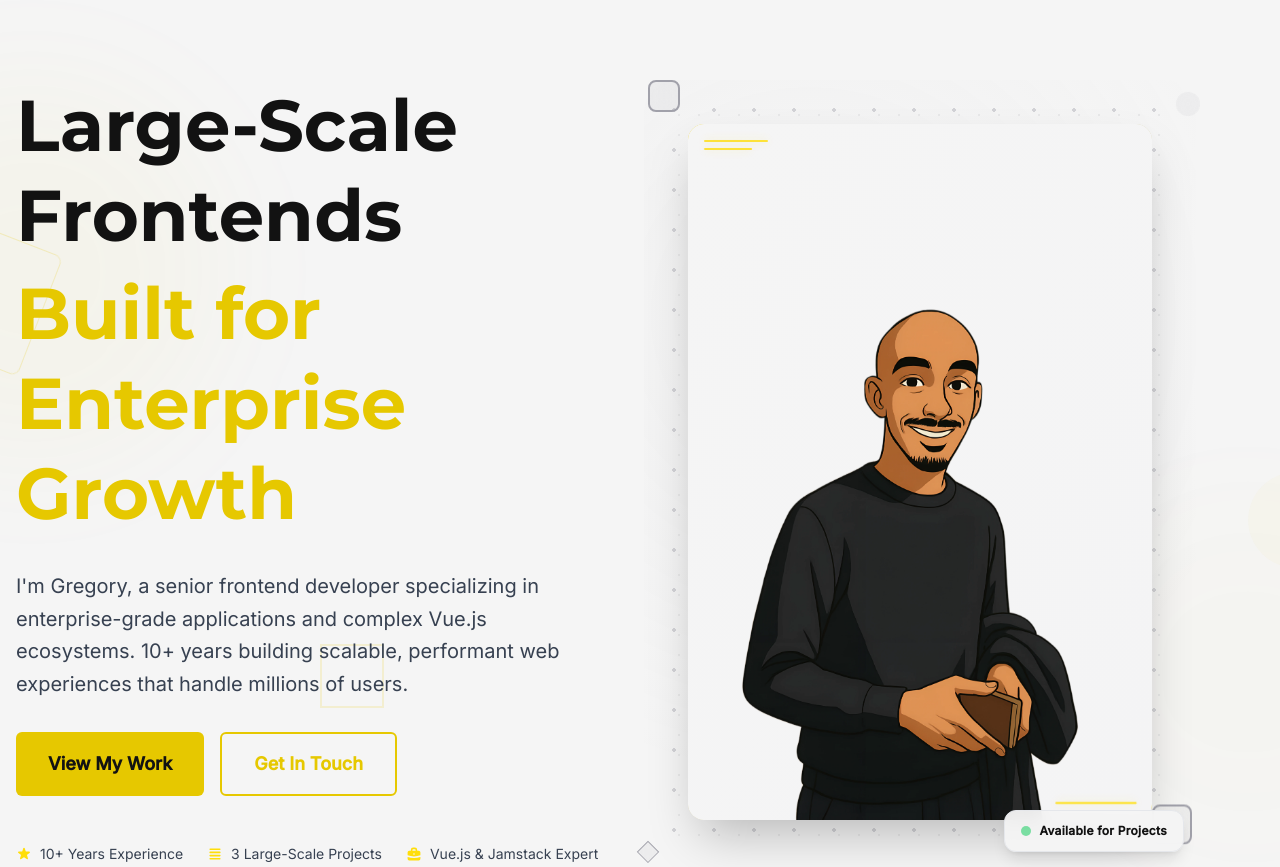
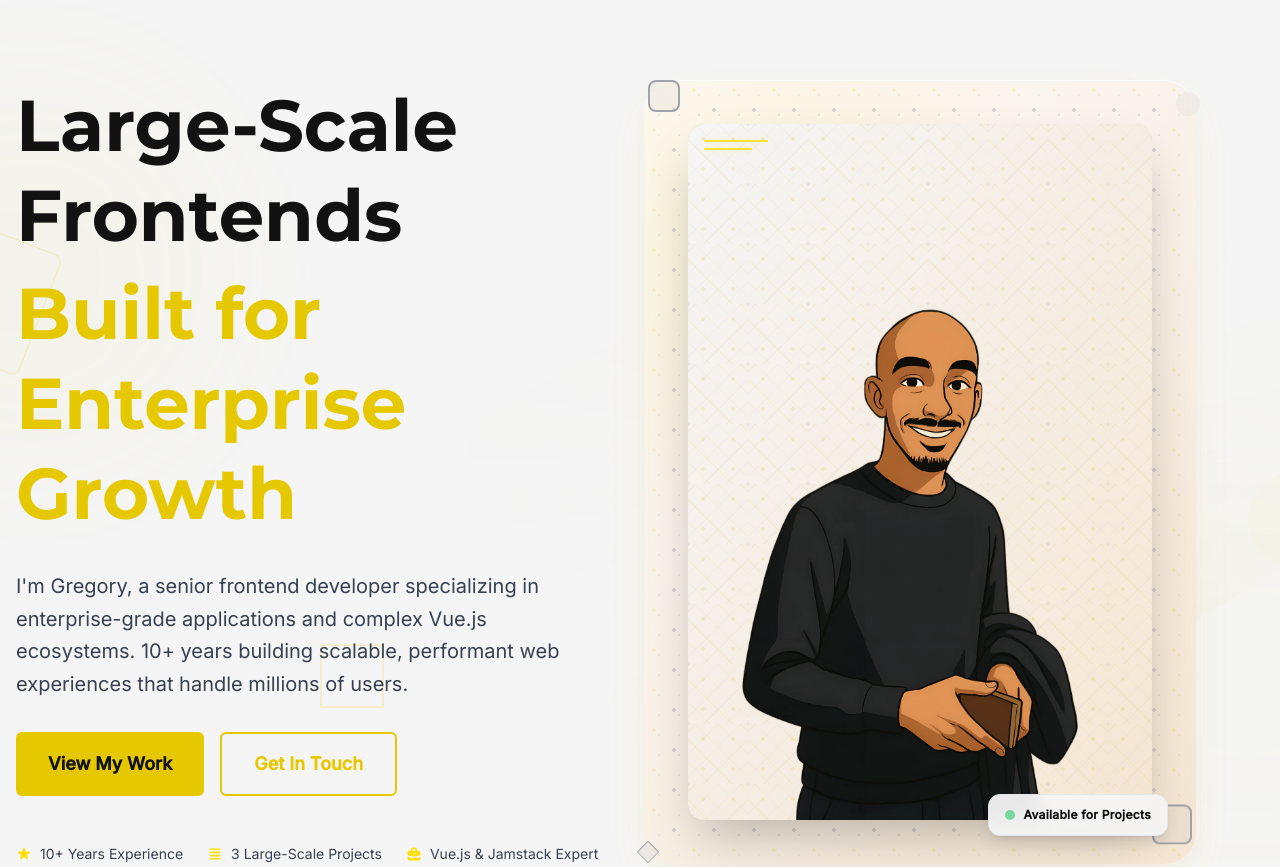
Before and after one commit to monk-code/website, an Astro site: page / in a window 1280 px wide. Shown: the top 867 px of the page. Built offline with nearby package versions, Linux system fonts and the light colour scheme; Astro itself is replaced by a stand-in of ours.

Commit message:
refactor(ui): enhance hero section depth and visual richness

```diff
--- a/src/components/Hero.astro
+++ b/src/components/Hero.astro
@@ -116,7 +116,7 @@ import CTAButton from './CTAButton.vue'
           </div>
 
           <!-- Floating Badge - improved positioning and styling -->
-          <div class="absolute -bottom-2 -right-2 bg-background/95 backdrop-blur-sm border border-card-border rounded-xl px-4 py-3 shadow-lg hover:shadow-xl transition-all duration-200 dark:bg-neutral-900/95 dark:border-neutral-700 floating-element">
+          <div class="absolute bottom-2 right-2 bg-background/95 backdrop-blur-sm border border-card-border rounded-xl px-4 py-3 shadow-lg hover:shadow-xl transition-all duration-200 dark:bg-neutral-900/95 dark:border-neutral-700 floating-element z-10">
             <div class="flex items-center gap-2">
               <div class="w-2.5 h-2.5 bg-green-500 rounded-full animate-pulse"></div>
               <span class="text-xs font-semibold text-foreground tracking-wide">Available for Projects</span>
@@ -223,6 +223,16 @@ import CTAButton from './CTAButton.vue'
     }
   }
 
+  /* Subtle rotation for light mode depth layer */
+  @keyframes subtle-rotate {
+    from {
+      transform: rotate(0deg);
+    }
+    to {
+      transform: rotate(360deg);
+    }
+  }
+
   /* Gentle animation classes */
   .animate-gentle-float {
     animation: gentle-float 6s ease-in-out infinite;
@@ -252,12 +262,48 @@ import CTAButton from './CTAButton.vue'
     opacity: 0.08;
     border-radius: 2rem;
     z-index: -1;
+    transition: transform 0.3s ease;
   }
 
   /* Dark mode override for enhanced image container */
   [data-theme="dark"] .enhanced-image-container::before {
     background: radial-gradient(circle at 30% 30%, var(--color-monk-yellow, #FFDE0A) 0%, transparent 70%);
     opacity: 0.03;
+  }
+
+  /* Light mode enhancement - Warm Earth theme */
+  html:not([data-theme="dark"]) .enhanced-image-container::before {
+    background:
+      radial-gradient(circle at 25% 25%, rgba(230, 200, 0, 0.15) 2px, transparent 2px),
+      radial-gradient(circle at 75% 75%, rgba(194, 154, 108, 0.1) 1px, transparent 1px),
+      radial-gradient(circle at 20% 20%, rgba(230, 200, 0, 0.12) 0%, transparent 40%),
+      radial-gradient(circle at 80% 80%, rgba(245, 230, 211, 0.3) 0%, transparent 50%),
+      radial-gradient(circle at 50% 50%, rgba(194, 154, 108, 0.08) 0%, transparent 70%),
+      linear-gradient(135deg, #fdfbfb 0%, #f5e6d3 100%);
+    background-size: 40px 40px, 20px 20px, 100% 100%, 100% 100%, 100% 100%, 100% 100%;
+    background-position: 0 0, 20px 20px, 0 0, 0 0, 0 0, 0 0;
+    opacity: 1;
+    box-shadow:
+      inset 0 1px 0 rgba(255, 255, 255, 0.9),
+      0 20px 40px rgba(230, 200, 0, 0.06),
+      0 10px 20px rgba(194, 154, 108, 0.04);
+  }
+
+  /* Light mode only - additional depth layer */
+  html:not([data-theme="dark"]) .enhanced-image-container::after {
+    content: '';
+    position: absolute;
+    inset: -10px;
+    background:
+      conic-gradient(from 180deg at 50% 50%,
+        transparent 0deg,
+        rgba(245, 230, 211, 0.04) 90deg,
+        transparent 180deg,
+        rgba(230, 200, 0, 0.03) 270deg,
+        transparent 360deg);
+    border-radius: 2rem;
+    z-index: -2;
+    animation: subtle-rotate 30s linear infinite;
   }
 
   /* Brand pattern overlay with monk-themed geometric pattern */
@@ -384,11 +430,88 @@ import CTAButton from './CTAButton.vue'
     transform: translateY(-2px);
   }
 
+  /* Card rocking animation - smooth continuous motion */
+  @keyframes gentle-rock {
+    0% { transform: rotate(0deg); }
+    10% { transform: rotate(-0.5deg); }
+    20% { transform: rotate(-1deg); }
+    30% { transform: rotate(-0.7deg); }
+    40% { transform: rotate(-0.2deg); }
+    50% { transform: rotate(0.2deg); }
+    60% { transform: rotate(0.7deg); }
+    70% { transform: rotate(1deg); }
+    80% { transform: rotate(0.5deg); }
+    90% { transform: rotate(0deg); }
+    100% { transform: rotate(0deg); }
+  }
+
   /* Enhanced hover effects for image container */
   @media (min-width: 1024px) {
-    .group:hover .image-container {
-      animation: gentle-rotate 4s ease-in-out infinite;
+    .enhanced-image-container {
+      transform-origin: center center;
     }
+
+    .enhanced-image-container:hover {
+      animation: gentle-rock 3s linear infinite;
+    }
+
+    /* Create the effect of revealing a second card below */
+    .enhanced-image-container:hover::before {
+      transform: translateX(-2px) translateY(2px);
+      transition: transform 0.3s ease;
+    }
+  }
+
+  /* Light mode pattern for image container */
+  html:not([data-theme="dark"]) .image-container {
+    position: relative;
+  }
+
+  html:not([data-theme="dark"]) .image-container::before {
+    content: '';
+    position: absolute;
+    inset: 0;
+    background-image:
+      /* Crosshatch pattern */
+      repeating-linear-gradient(
+        45deg,
+        transparent,
+        transparent 15px,
+        rgba(230, 200, 0, 0.08) 15px,
+        rgba(230, 200, 0, 0.08) 16px
+      ),
+      repeating-linear-gradient(
+        -45deg,
+        transparent,
+        transparent 15px,
+        rgba(194, 154, 108, 0.06) 15px,
+        rgba(194, 154, 108, 0.06) 16px
+      ),
+      /* Dots at intersections */
+      radial-gradient(circle at 15px 15px, rgba(230, 200, 0, 0.15) 2px, transparent 2px),
+      radial-gradient(circle at 45px 45px, rgba(194, 154, 108, 0.12) 2px, transparent 2px),
+      radial-gradient(circle at 30px 30px, rgba(245, 230, 211, 0.2) 1.5px, transparent 1.5px);
+    background-size:
+      60px 60px,
+      60px 60px,
+      30px 30px,
+      60px 60px,
+      60px 60px;
+    background-position:
+      0 0,
+      0 0,
+      0 0,
+      15px 15px,
+      0 0;
+    border-radius: inherit;
+    pointer-events: none;
+    z-index: 1;
+  }
+
+  /* Ensure image stays on top */
+  html:not([data-theme="dark"]) .image-container img {
+    position: relative;
+    z-index: 2;
   }
 
   /* Respect reduced motion preferences */
--- a/src/styles/global.css
+++ b/src/styles/global.css
@@ -50,7 +50,7 @@
   --color-muted-foreground: #374151; /* Even better contrast for important secondary text */
 
   /* Light mode enhancements */
-  --color-emphasis-bg: var(--color-light-neutral-100); /* Premium neutral background instead of yellow */
+  --color-emphasis-bg: #F5E6D3; /* Warm sand - complements monk yellow */
   --color-card-border: #e5e7eb; /* Better than neutral-200 */
 }
 
```
